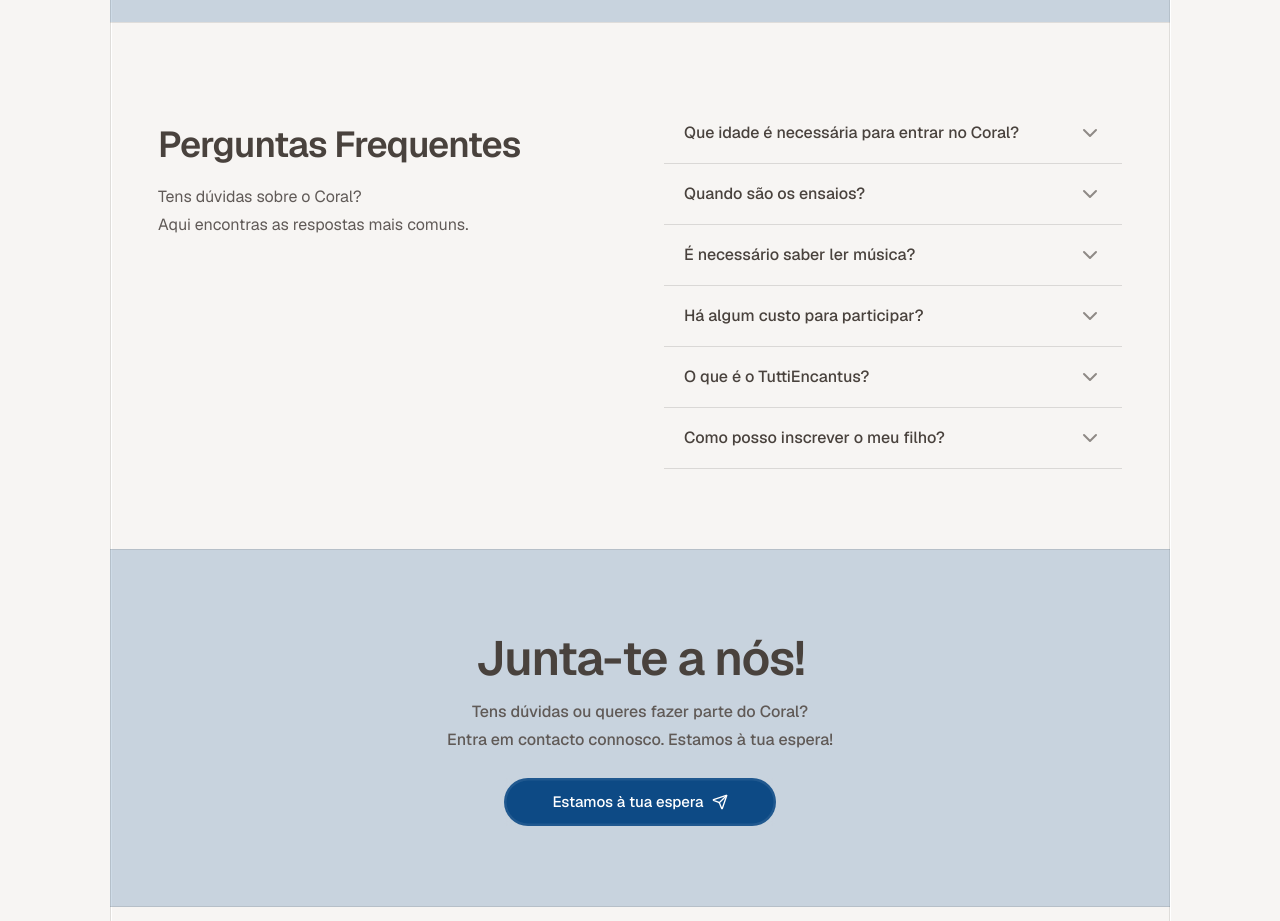
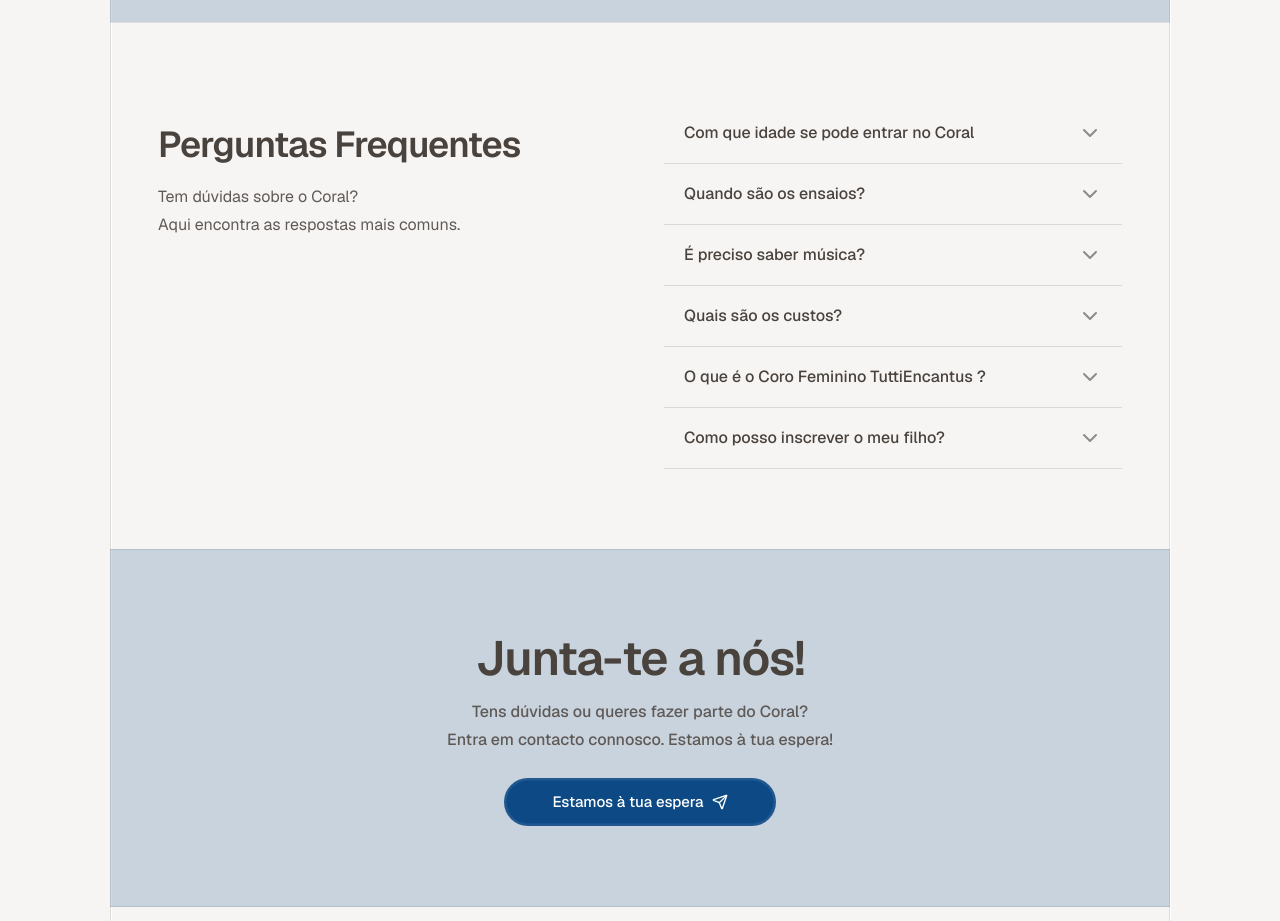
Before and after one commit to RodrigoRafaelSantos7/cis001, a Next.js app: page / in a window 1280 px wide. Shown: the part 4400-5321 px from the top of the page. Built offline with nearby package versions, Linux system fonts and the light colour scheme; no server answers; a web font is replaced by a local one; what @t3-oss/env-nextjs would draw is missing.

Commit message:
Update FAQ section content for clarity and accuracy
- Revised questions and answers for better understanding, including age requirements, rehearsal schedules, and participation costs.
- Improved language for grammatical accuracy and consistency throughout the FAQ items.

```diff
--- a/src/components/app/faq-section.tsx
+++ b/src/components/app/faq-section.tsx
@@ -10,34 +10,33 @@ type FAQItem = {
 
 const faqData: FAQItem[] = [
   {
-    question: "Que idade é necessária para entrar no Coral?",
-    answer:
-      "O Coral Infantil de Setúbal aceita crianças e jovens entre os 6 e os 16 anos. Não é necessário ter experiência prévia em canto, apenas vontade de aprender e fazer parte desta família musical.",
+    question: "Com que idade se pode entrar no Coral",
+    answer: "Entre os 6 e os 14 anos.",
   },
   {
     question: "Quando são os ensaios?",
     answer:
-      "Os ensaios decorrem regularmente durante a semana. Para informações específicas sobre horários e localização, por favor entra em contacto connosco através do formulário de contacto.",
+      "Os ensaios decorrem semanalmente às 4ª feira e 6ª feira das 19h00 às 20h15. Para informações específicas sobre horários e localização, por favor entra em contacto connosco através do formulário de contacto.",
   },
   {
-    question: "É necessário saber ler música?",
+    question: "É preciso saber música?",
     answer:
-      "Não! Não é necessário ter conhecimentos prévios de música. Ao longo do tempo, os coralistas aprendem a ler partituras e desenvolvem as suas capacidades musicais com o apoio dos nossos maestros.",
+      "Não! Não é necessário ter conhecimentos prévio de música. Ao longo do tempo os coralistas vão desenvolvendo as suas capacidades musicais.",
   },
   {
-    question: "Há algum custo para participar?",
+    question: "Quais são os custos?",
     answer:
-      "Para informações sobre mensalidades e custos associados à participação no coral, por favor contacta-nos. Teremos todo o gosto em esclarecer todas as dúvidas relacionadas com inscrições.",
+      "Cada coralista e o seu Encarregado de Educação têm de se tornar sócios do Coral Infantil de Setúbal, pagando uma quota mensal de valor simbólico. Entre setembro e julho os coralistas pagam uma mensalidade. Contacte-nos para informações mais detalhadas.",
   },
   {
-    question: "O que é o TuttiEncantus?",
+    question: "O que é o Coro Feminino TuttiEncantus ?",
     answer:
-      "O TuttiEncantus é o coro feminino formado por ex-coralistas do Coral Infantil de Setúbal. É uma forma de manter a ligação à música e ao coral mesmo depois de completar os 16 anos.",
+      "É um coro formado por ex-coralistas do Coral Infantil de Setúbal. É uma forma de manter a ligação à música e ao coral, mesmo depois de completar os 16 anos.",
   },
   {
     question: "Como posso inscrever o meu filho?",
     answer:
-      "Para inscrever o teu filho no Coral Infantil de Setúbal, entra em contacto connosco através do formulário de contacto. A nossa equipa terá todo o gosto em explicar o processo de inscrição e responder a todas as tuas questões.",
+      "Para inscrever o seu filho, entre em contacto connosco através do formulário de contacto. Teremos todo o gosto em explicar o processo de inscrição e responder às suas questões.",
   },
 ];
 
@@ -59,9 +58,9 @@ const FAQSection = () => {
             Perguntas Frequentes
           </div>
           <div className="w-full font-normal font-sans text-[#605A57] text-base leading-7">
-            Tens dúvidas sobre o Coral?
+            Tem dúvidas sobre o Coral?
             <br className="hidden md:block" />
-            Aqui encontras as respostas mais comuns.
+            Aqui encontra as respostas mais comuns.
           </div>
         </div>
 
```
